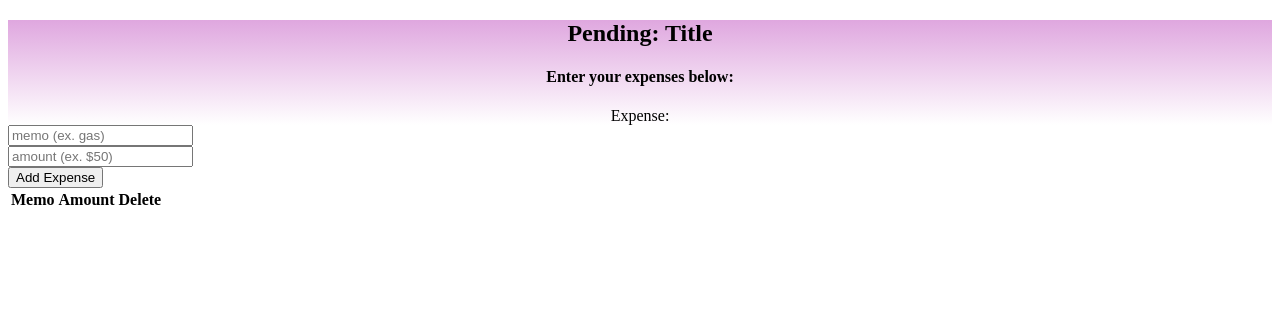
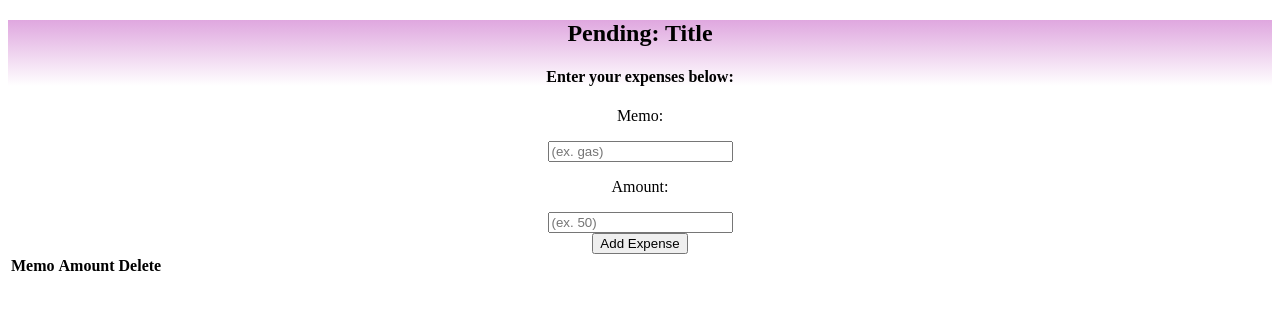
Before and after one commit to Karina2913/project-1, a plain HTML site: page index.html in a window 1280 px wide. Drawn offline with Linux system fonts and the light colour scheme.

Commit message:
Update amount type in HTML

```diff
--- a/index.html
+++ b/index.html
@@ -14,23 +14,22 @@
         <h2>Pending: Title</h2>
         <h4>Enter your expenses below:</h4>
 
+        <!-- Do I still need this here?
         <form id="expense-form" action="" method="POST">
             <label for="expense-memo">Expense:</label>
-            <!--
-            <input type="text" id="expense-memo" name="expense-memo" placeholder="memo (ex. gas)">
-            <input type="text" id="amount" name="amount" placeholder="amount (ex. $100)">
-            <input type="submit" value="Add Expense">
-            -->
         </form>
+    -->
     </div>
 
     <div class="main">
         <div id="new-entries">
             <div class="memo-entry">
-                <input type="text" id="expense-memo" placeholder="memo (ex. gas)"/>
+                <p style="width: auto">Memo:</p>
+                <input type="text" id="expense-memo" placeholder="(ex. gas)"/>
             </div>
             <div class="amount-entry">
-                <input type="text" id="amount" placeholder="amount (ex. $50)"/>
+                <p style="width: auto">Amount:</p>
+                <input type="number" id="amount" placeholder="(ex. 50)"/>
             </div>
 
             <button onclick="addExpense()">
@@ -45,13 +44,6 @@
                     <th>Delete</th>
                 </tr>
             </table>
-        <!-- <table>
-            <tr>
-                <td>Example1</td>
-                <td>$100</td>
-                <td>Delete button here</td>
-            </tr>
-        </table> -->
         </div>
     </div>
 </body>
--- a/index.js
+++ b/index.js
@@ -11,7 +11,7 @@ console.log(fetchData);
 let expenseEntries = [
     {
         expense: "rent",
-        amonut: 1000
+        amount: 1000
     },
     {
         expense: "groceries",
@@ -25,8 +25,12 @@ function addExpense() {
     let amount = document.getElementById("amount");
 
     //error test -- add later
-    // test using if statement -- ensure data type is correct, actual number, not negative
+    // test using if statement -- ensure data type is correct, actual number, not negative,
+    //there's an entry for both input boxes
 
-    //push data onto existing table
-    expenseEntries.push()
+    //push data onto existing table -- should I be using push with a string?
+    expenseEntries.push({
+            expense: expense,
+            amount: amount
+    });
 }
--- a/style.css
+++ b/style.css
@@ -18,6 +18,14 @@
     text-align: center;
 }
 
+#new-entries {
+    text-align: center;
+}
+
+#expense-memo {
+    align-self: center;
+}
+
 #entries-list {
     background: white;
 }
```
